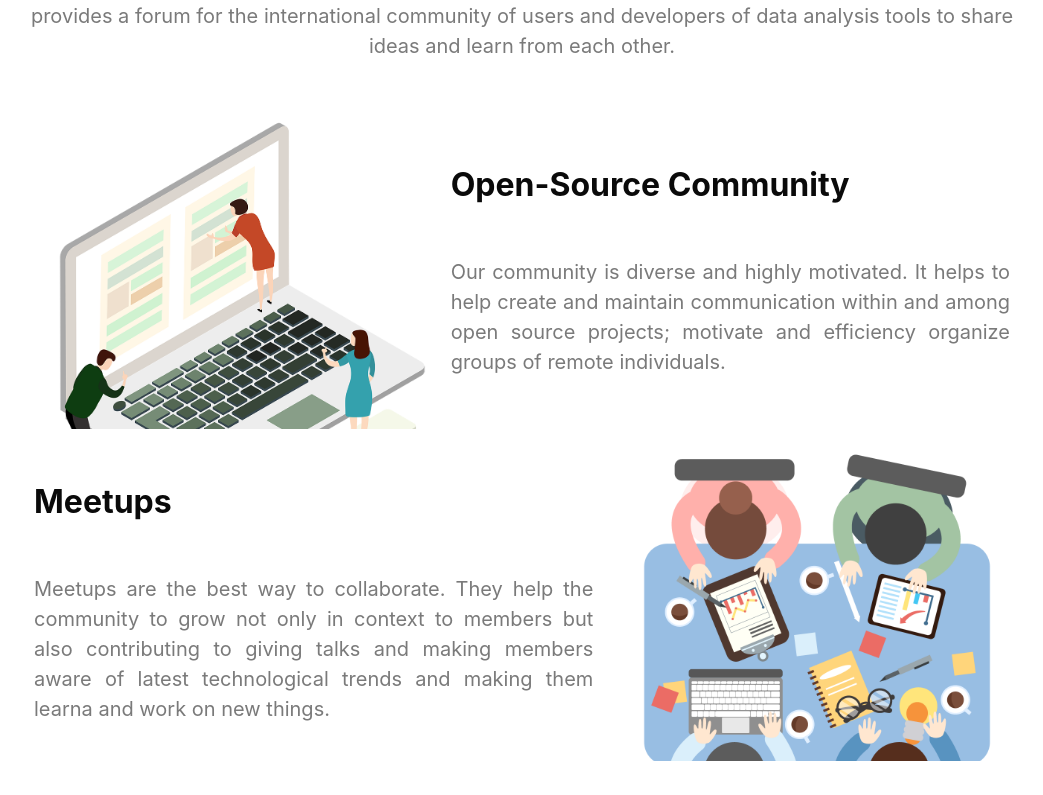
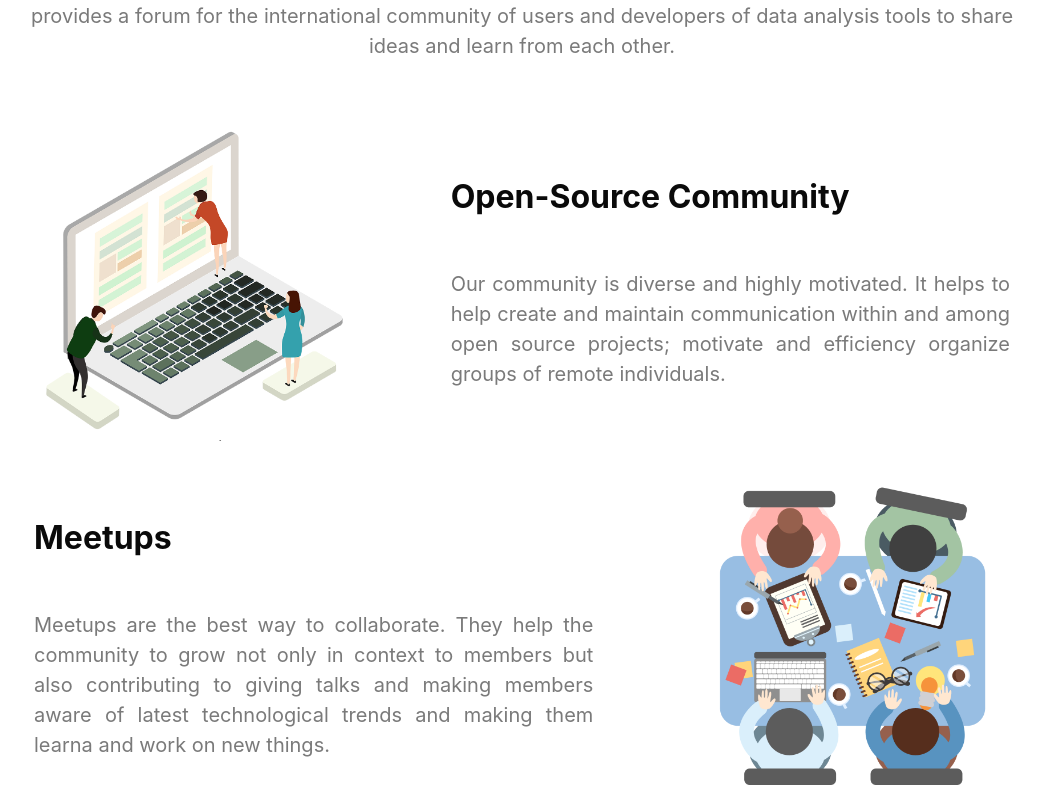
Before and after one commit to PyData-Jalandhar/PyData-Website, a React (Create React App) app: page / in a window 1280 px wide. Shown: the part 945-1740 px from the top of the page, without its empty margins (118-1161 px from the left). Built offline with nearby package versions, Linux system fonts and the light colour scheme.

Commit message:
Minor changes in about sections' meetups image.

```diff
--- a/src/components/AboutUs.js
+++ b/src/components/AboutUs.js
@@ -27,18 +27,6 @@ const AboutSections = styled.div`
     min-width: 1200px;
   }
 `;
-
-// const Text = styled.h2`
-//     @media only screen and (max-width:768px) {
-//         text-align:center;
-//     }
-// `;
-
-// const Description = styled.h3`
-//     @media only screen and (max-width:768px) {
-//         text-align:center;
-//     }
-// `;
 
 const ImageOne = styled.div`
   background-image: url(${PictureOne});
@@ -78,19 +66,13 @@ export default class AboutUs extends React.Component {
             tools to share ideas and learn from each other.
           </p>
         </AboutSections>
-        {/* <div className="container has-text-centered">
-          <p className="is-size-5 has-text-grey">
-            PyData is an educational program of NumFOCUS, a non-profit
-            organization in the United States. PyData provides a forum for the
-            international community of users and developers of data analysis
-            tools to share ideas and learn from each other.
-          </p>
-        </div> */}
 
         <Space className="columns" />
 
         <AboutSections className="columns is-vcentered">
-          <ImageOne className="column is-5" />
+          <div className="column is-5">
+            <ImageOne />
+          </div>
           <div className="column is-7 has-text-justified">
             <h2 className="is-size-3 has-text-weight-bold has-text-black">
               Open-Source Community
@@ -120,47 +102,10 @@ export default class AboutUs extends React.Component {
               trends and making them learna and work on new things.
             </h3>
           </div>
-          <ImageTwo className="column is-5" />
+          <div className="column is-5">
+            <ImageTwo className="is-pulled-right"/>
+          </div>
         </AboutSections>
-
-        {/* <div className="columns is-vcentered">
-          <div className="column is-3 is-offset-2" >
-              <ImageOne />
-          </div>
-          <div className="column is-5 has-text-justified">
-            <Text className="is-size-3 has-text-weight-bold has-text-black">
-              Open-Source Community
-            </Text>
-            <br />
-            <br />
-            <Description className="is-size-5 has-text-grey">
-              Our community is diverse and highly motivated. It helps to help
-              create and maintain communication within and among open source
-              projects motivate and efficiency organize groups of remote
-              individuals.
-            </Description>
-          </div>
-        </div>
-
-
-        <div className="columns is-vcentered">
-          <div className="column is-3 is-offset-2" >
-              <ImageTwo />
-          </div>
-          <div className="column is-5 has-text-justified">
-            <Text className="is-size-3 has-text-weight-bold has-text-black">
-              Meetups
-            </Text>
-            <br />
-            <br />
-            <Description className="is-size-5 has-text-grey">
-            Meetups are the best way to collaborate. They help the community
-              to grow not only in context to members but also contributing to
-              giving talks and making members aware of latest technological
-              trends and making them learna and work on new things.
-            </Description>
-          </div>
-        </div> */}
       </section>
     );
   }
```
